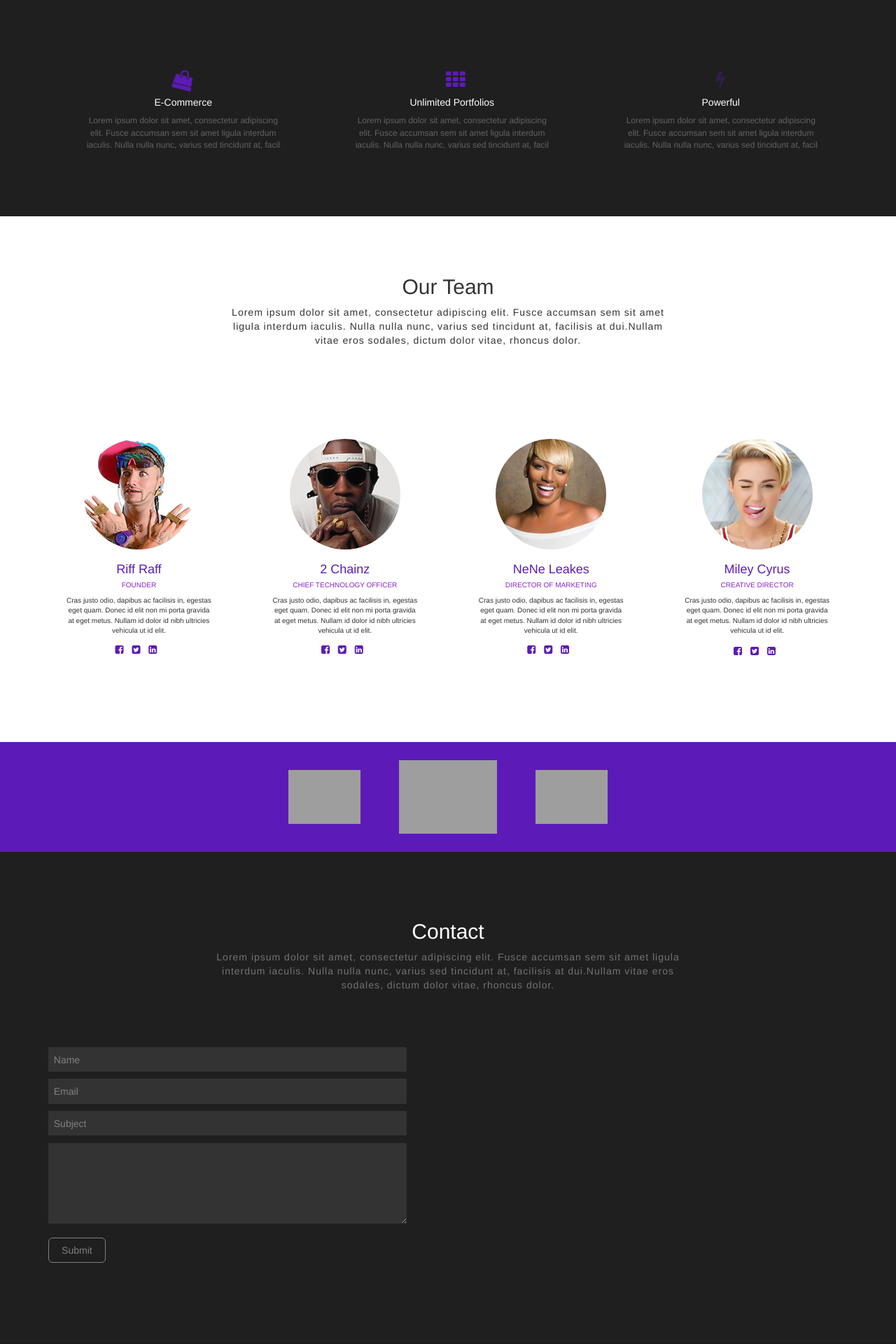
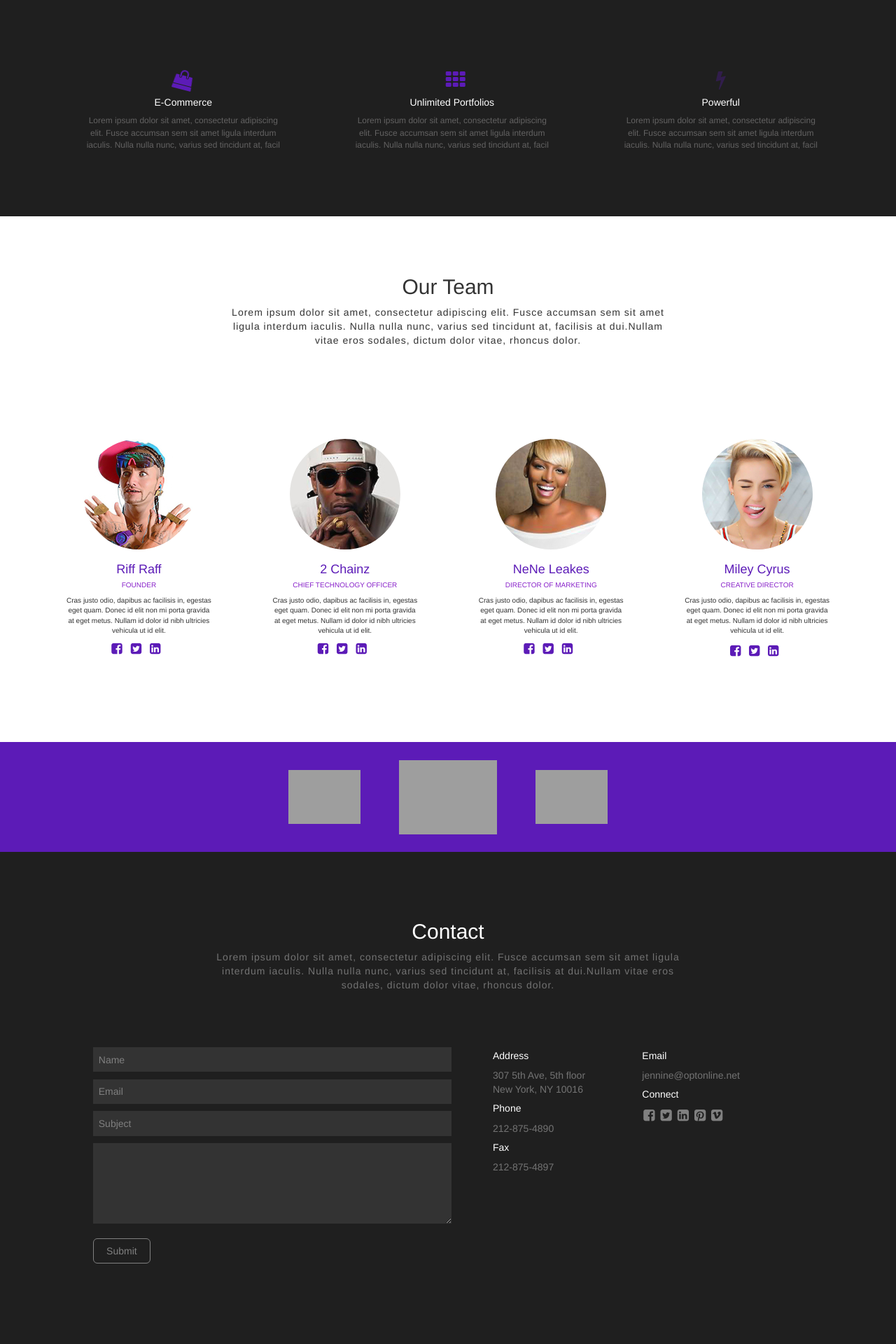
Before and after one commit to jenninep/coding_challenge, a PHP site: page / in a window 1280 px wide. Shown: the part 1383-3303 px from the top of the page at 70% size. Run offline with PHP 8.4, Linux system fonts and the light colour scheme; grey boxes are pictures that could not be loaded.

Commit message:
contact section

```diff
--- a/css/style.css
+++ b/css/style.css
@@ -148,6 +148,7 @@
 .socialMedia{
 	color: #5c1bb7;
 	margin-right: 8px;
+	font-size: 18px;
 }
 
 .logosDiv{
@@ -201,6 +202,23 @@
 
 .contactFormDiv{
 	padding: 5%;
+	margin-left: 5%;
+}
+.contactInfoHead{
+	color: white;
+}
+.contactInfo{
+	text-align: left;
+	padding: 5% 5% 5% 0;
+}
+
+.contactInfoText{
+	color: #737373;
+}
+.contactSocialMedia{
+	color: grey;
+	font-size: 19px;
+	padding: 2px;
 }
 
 
@@ -224,6 +242,9 @@
 	#servicesText {
     	padding: 1% 23% 1% 23%;
    }
+   .contactFormDiv{
+	margin-left: 0%;
+	}
 
 }
 
@@ -257,4 +278,10 @@
 	.logos{
 		padding: 2%;
 	}
+	.contactInfo{
+		padding: 0% 0% 0% 5%;
+	}
+	#contactButt {
+		margin: 0;
+		float: none;
 }
--- a/index.html
+++ b/index.html
@@ -212,6 +212,35 @@
 						<button id="contactButt">Submit</button>
 					</form>
 				</div>
+				<div class="col-sm-3 col-md-2 contactInfo">
+					<div>
+						<h5 class="contactInfoHead">Address</h5>
+						<p class="contactInfoText">307 5th Ave, 5th floor<br>
+						New York, NY 10016
+						</p>
+					</div>
+					<div>
+						<h5 class="contactInfoHead">Phone</h5>
+						<p class="contactInfoText">212-875-4890</p>
+					</div>
+					<div>
+						<h5 class="contactInfoHead">Fax</h5>
+						<p class="contactInfoText">212-875-4897</p>
+					</div>
+				</div>
+				<div class="col-sm-3 col-md-2 contactInfo">
+					<div>
+						<h5 class="contactInfoHead">Email</h5>
+						<p class="contactInfoText">jennine@optonline.net</p>
+					</div>
+				<div>
+					<h5 class="contactInfoHead">Connect</h5>
+						<a href="#"><i class="fa fa-facebook-square contactSocialMedia" aria-hidden="true"></i></a>
+						<a href="#"><i class="fa fa-twitter-square contactSocialMedia" aria-hidden="true"></i></a>
+						<a href="#"><i class="fa fa-linkedin-square contactSocialMedia" aria-hidden="true"></i></a>
+						<a href="#"><i class="fa fa-pinterest-square contactSocialMedia" aria-hidden="true"></i></a>
+						<a href="#"><i class="fa fa-vimeo-square contactSocialMedia" aria-hidden="true"></i></a>
+				</div>
 			</div>
 		</div>
 	</div>
```
Also changed, not shown: assets/office_green.jpeg (added).
